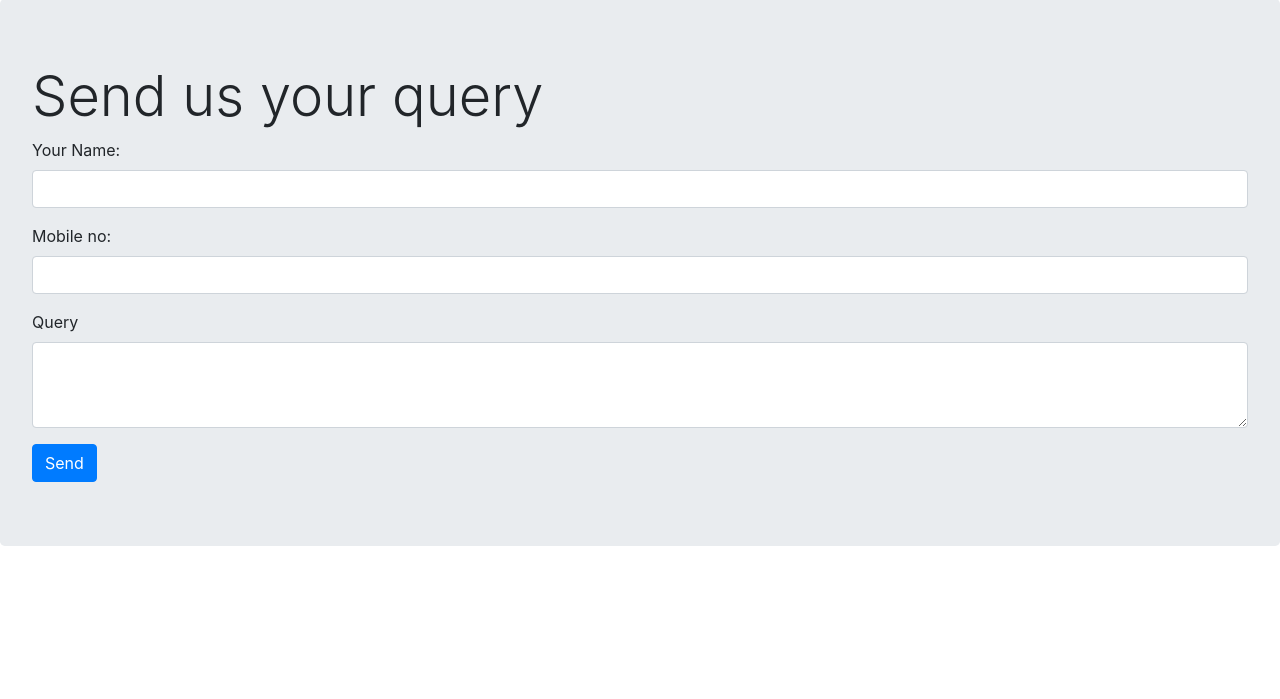
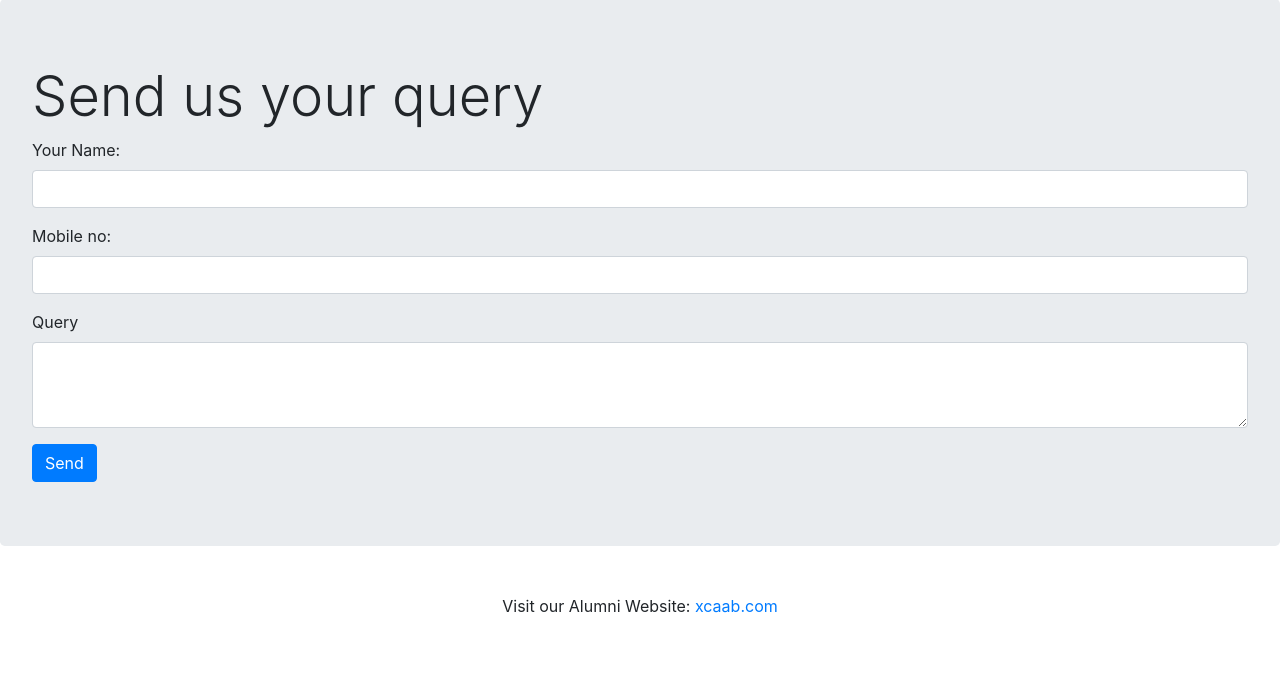
Before and after one commit to aritro-rakshit/Sahajya, a Flask app: page /contact in a window 1280 px wide. Shown: the part 54-753 px from the top of the page. Run offline with Flask 2, Linux system fonts and the light colour scheme; some libraries are stand-ins or nearby versions.

Commit message:
contact html footer

```diff
--- a/templates/contact.html
+++ b/templates/contact.html
@@ -32,7 +32,13 @@
         <button type="submit" class="btn btn-primary">Send</button>
       </form>
     </div>
+    <footer class="page-footer font-small blue">
 
+        <div class="footer-copyright text-center py-3">Visit our Alumni Website:
+          <a href="https://xcaab.com/">xcaab.com</a>
+        </div>
+
+      </footer>
 
 
     <script src="https://code.jquery.com/jquery-3.2.1.slim.min.js" integrity="sha384-KJ3o2DKtIkvYIK3UENzmM7KCkRr/rE9/Qpg6aAZGJwFDMVNA/GpGFF93hXpG5KkN" crossorigin="anonymous"></script>
```
